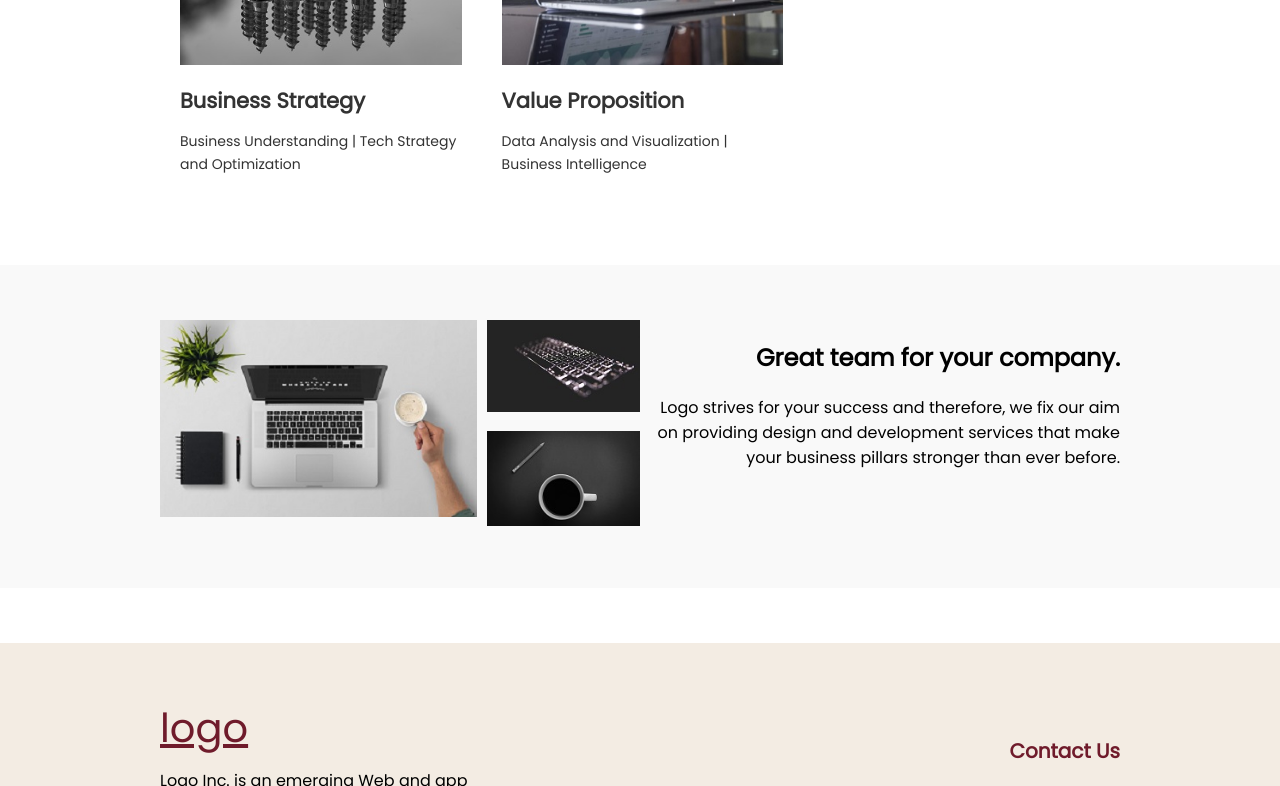
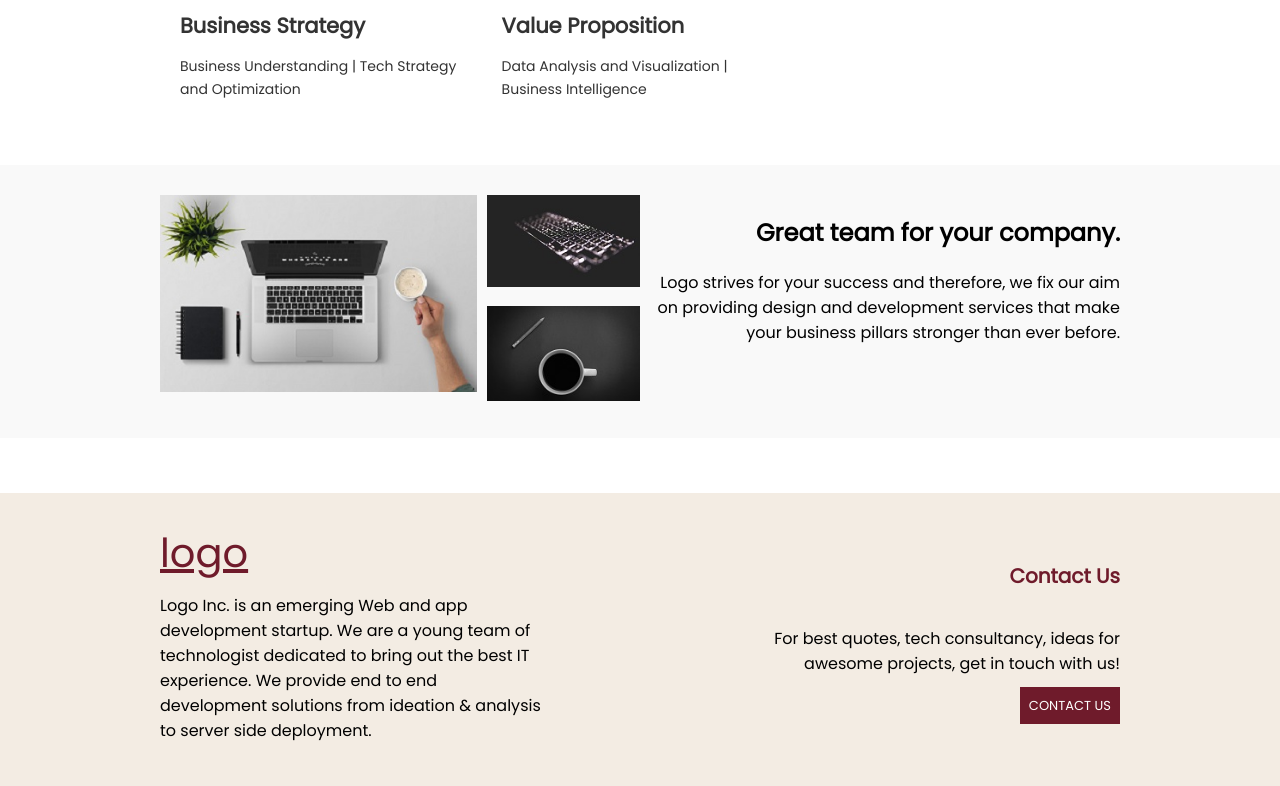
Before and after one commit to pallavi-jain/webpage-layout, a plain HTML site: page index.html in a window 1280 px wide. Shown: the part 1977-2763 px from the top of the page. Drawn offline with Linux system fonts and the light colour scheme.

Commit message:
reduced the padding between sections

```diff
--- a/css/layout.css
+++ b/css/layout.css
@@ -66,7 +66,7 @@
 }
 
 .section-padding{
-    padding:55px 0;
+    padding:30px 0;
 }
 
 .row{
```
